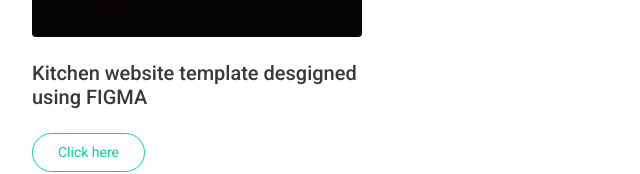
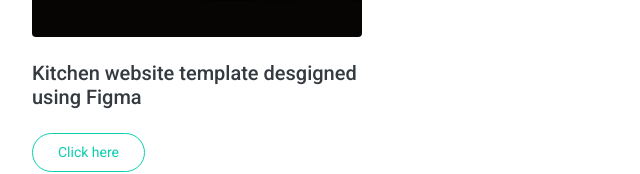
Before and after one commit to sachinrastogi12/Devfolio, a plain HTML site: page index.html in a window 1280 px wide. Shown: the part 2410-2584 px from the top of the page, 83-723 px from the left. Drawn offline with nearby package versions, Linux system fonts and the light colour scheme.

Commit message:
lfkjweofweofh

```diff
--- a/index.html
+++ b/index.html
@@ -380,7 +380,7 @@
                             <small class="text-white text-uppercase">2020</small>
                         </div>
                     </div>
-                    <h5 class="font-weight-medium mb-4"> Kitchen website template desgigned using FIGMA</h5>
+                    <h5 class="font-weight-medium mb-4"> Kitchen website template desgigned using Figma</h5>
                     <h12></h12>
                     <a class="btn btn-sm btn-outline-primary py-2" href="https://www.behance.net/gallery/96643691/Kitchen-Template">Click here</a>
                 </div>
```
